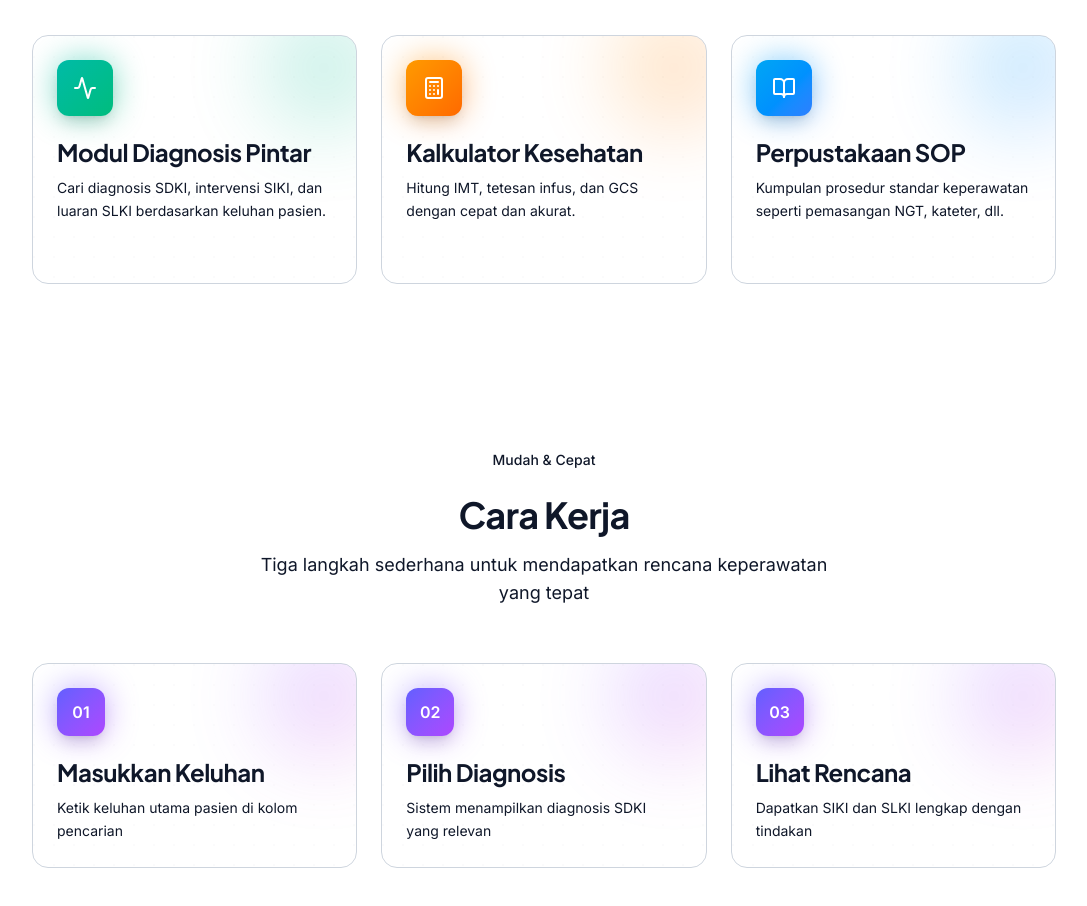
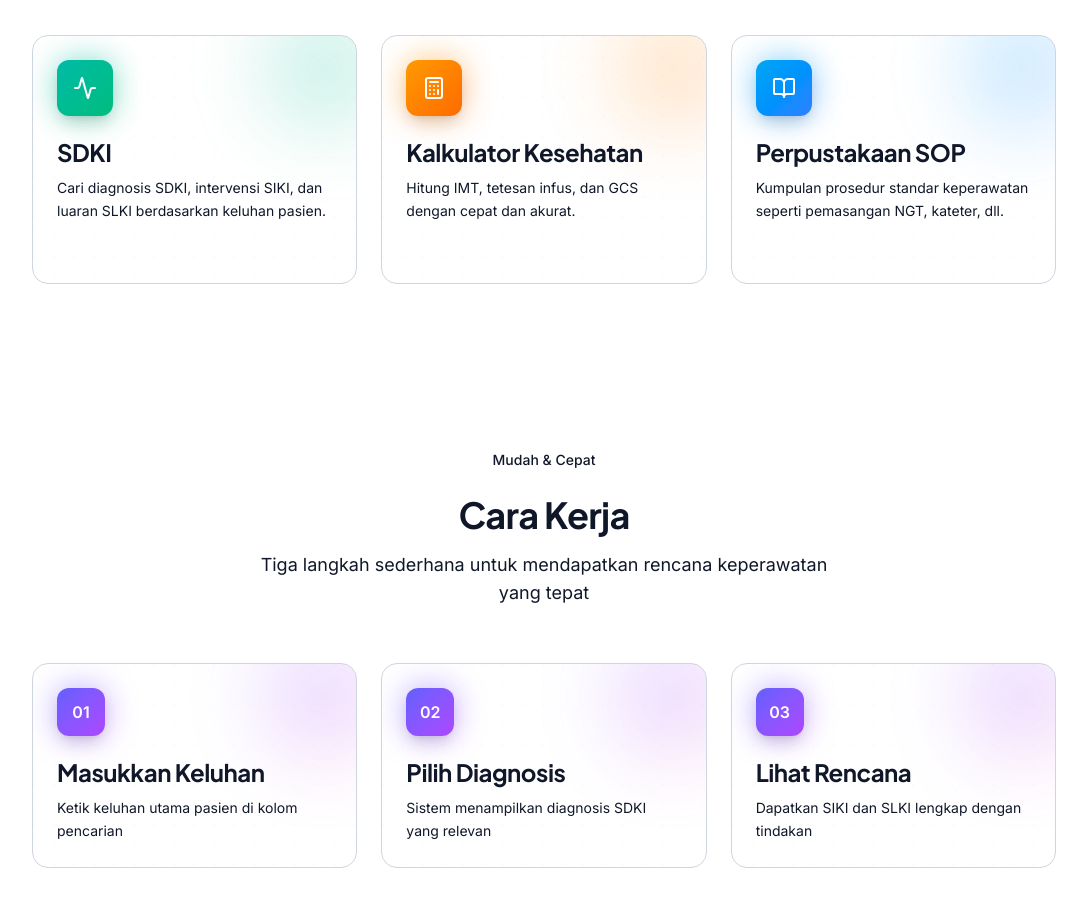
Before and after one commit to inisalman/askep, a Next.js app: page / in a window 1280 px wide. Shown: the part 1000-1906 px from the top of the page, without its empty margins (96-1183 px from the left). Built offline with nearby package versions, Linux system fonts and the light colour scheme.

Commit message:
format: perbaiki formatting dan update judul fitur SDKI

```diff
--- a/src/app/page.tsx
+++ b/src/app/page.tsx
@@ -1,23 +1,34 @@
-'use client';
+"use client";
 
-import Link from 'next/link';
-import { useRouter } from 'next/navigation';
-import { useState } from 'react';
-import { Activity, Calculator, BookOpen, Heart, ArrowRight, Search } from 'lucide-react';
-import { motion } from 'framer-motion';
-import { Button } from '@/components/ui/button';
-import { Card, CardContent } from '@/components/ui/card';
-import { Input } from '@/components/ui/input';
-import { AnimatedGridPattern } from '@/components/magicui/animated-grid-pattern';
-import { Spotlight } from '@/components/magicui/spotlight';
-import { BentoGrid, FeatureCard, StepCard } from '@/components/magicui/bento-grid';
-import { BlurFade, StaggerContainer } from '@/components/magicui/blur-fade';
-import { cn } from '@/lib/utils';
-import * as Motion from '@/lib/motion';
+import Link from "next/link";
+import { useRouter } from "next/navigation";
+import { useState } from "react";
+import {
+  Activity,
+  Calculator,
+  BookOpen,
+  Heart,
+  ArrowRight,
+  Search,
+} from "lucide-react";
+import { motion } from "framer-motion";
+import { Button } from "@/components/ui/button";
+import { Card, CardContent } from "@/components/ui/card";
+import { Input } from "@/components/ui/input";
+import { AnimatedGridPattern } from "@/components/magicui/animated-grid-pattern";
+import { Spotlight } from "@/components/magicui/spotlight";
+import {
+  BentoGrid,
+  FeatureCard,
+  StepCard,
+} from "@/components/magicui/bento-grid";
+import { BlurFade, StaggerContainer } from "@/components/magicui/blur-fade";
+import { cn } from "@/lib/utils";
+import * as Motion from "@/lib/motion";
 
 export default function HomePage() {
   const router = useRouter();
-  const [searchQuery, setSearchQuery] = useState('');
+  const [searchQuery, setSearchQuery] = useState("");
 
   const handleSearch = (e: React.FormEvent) => {
     e.preventDefault();
@@ -28,45 +39,55 @@ export default function HomePage() {
 
   const features = [
     {
-      title: 'Modul Diagnosis Pintar',
-      description: 'Cari diagnosis SDKI, intervensi SIKI, dan luaran SLKI berdasarkan keluhan pasien.',
-      href: '/diagnosis',
+      title: "SDKI",
+      description:
+        "Cari diagnosis SDKI, intervensi SIKI, dan luaran SLKI berdasarkan keluhan pasien.",
+      href: "/diagnosis",
       icon: <Activity className="w-6 h-6" />,
-      gradient: 'from-teal-500 to-emerald-500',
+      gradient: "from-teal-500 to-emerald-500",
     },
     {
-      title: 'Kalkulator Kesehatan',
-      description: 'Hitung IMT, tetesan infus, dan GCS dengan cepat dan akurat.',
-      href: '/kalkulator',
+      title: "Kalkulator Kesehatan",
+      description:
+        "Hitung IMT, tetesan infus, dan GCS dengan cepat dan akurat.",
+      href: "/kalkulator",
       icon: <Calculator className="w-6 h-6" />,
-      gradient: 'from-amber-500 to-orange-500',
+      gradient: "from-amber-500 to-orange-500",
     },
     {
-      title: 'Perpustakaan SOP',
-      description: 'Kumpulan prosedur standar keperawatan seperti pemasangan NGT, kateter, dll.',
-      href: '/sop',
+      title: "Perpustakaan SOP",
+      description:
+        "Kumpulan prosedur standar keperawatan seperti pemasangan NGT, kateter, dll.",
+      href: "/sop",
       icon: <BookOpen className="w-6 h-6" />,
-      gradient: 'from-sky-500 to-blue-500',
+      gradient: "from-sky-500 to-blue-500",
     },
   ];
 
-  const popularSearches = ['sesak napas', 'nyeri', 'luka', 'demam', 'batuk', 'bengkak'];
+  const popularSearches = [
+    "sesak napas",
+    "nyeri",
+    "luka",
+    "demam",
+    "batuk",
+    "bengkak",
+  ];
 
   const howItWorks = [
     {
-      step: '01',
-      title: 'Masukkan Keluhan',
-      description: 'Ketik keluhan utama pasien di kolom pencarian',
+      step: "01",
+      title: "Masukkan Keluhan",
+      description: "Ketik keluhan utama pasien di kolom pencarian",
     },
     {
-      step: '02',
-      title: 'Pilih Diagnosis',
-      description: 'Sistem menampilkan diagnosis SDKI yang relevan',
+      step: "02",
+      title: "Pilih Diagnosis",
+      description: "Sistem menampilkan diagnosis SDKI yang relevan",
     },
     {
-      step: '03',
-      title: 'Lihat Rencana',
-      description: 'Dapatkan SIKI dan SLKI lengkap dengan tindakan',
+      step: "03",
+      title: "Lihat Rencana",
+      description: "Dapatkan SIKI dan SLKI lengkap dengan tindakan",
     },
   ];
 
@@ -79,7 +100,6 @@ export default function HomePage() {
           className="-top-24 left-0 md:left-1/2 md:-top-32"
           fill="hsl(var(--primary))"
         />
-
 
         {/* Gradient overlays */}
         <div className="absolute inset-0 bg-gradient-to-b from-primary/10 via-primary/5 to-background -z-10" />
@@ -111,8 +131,8 @@ export default function HomePage() {
           {/* Subheadline */}
           <BlurFade delay={0.3}>
             <p className="text-lg text-muted-foreground max-w-xl mx-auto mb-8">
-              Aplikasi pembantu untuk perawat dan mahasiswa keperawatan dalam menentukan
-              SDKI, SIKI, dan SLKI berdasarkan keluhan pasien.
+              Aplikasi pembantu untuk perawat dan mahasiswa keperawatan dalam
+              menentukan SDKI, SIKI, dan SLKI berdasarkan keluhan pasien.
             </p>
           </BlurFade>
 
@@ -215,7 +235,9 @@ export default function HomePage() {
                 Fitur Utama
               </motion.div>
               <h2 className="heading-lg mb-3">Alat Bantu Profesional</h2>
-              <p className="text-muted-foreground">Berbagai fitur untuk mempermudah pekerjaan perawat</p>
+              <p className="text-muted-foreground">
+                Berbagai fitur untuk mempermudah pekerjaan perawat
+              </p>
             </div>
           </BlurFade>
 
@@ -254,7 +276,8 @@ export default function HomePage() {
               </motion.div>
               <h2 className="heading-lg mb-3">Cara Kerja</h2>
               <p className="text-muted-foreground text-lg max-w-xl mx-auto">
-                Tiga langkah sederhana untuk mendapatkan rencana keperawatan yang tepat
+                Tiga langkah sederhana untuk mendapatkan rencana keperawatan
+                yang tepat
               </p>
             </div>
           </BlurFade>
```
